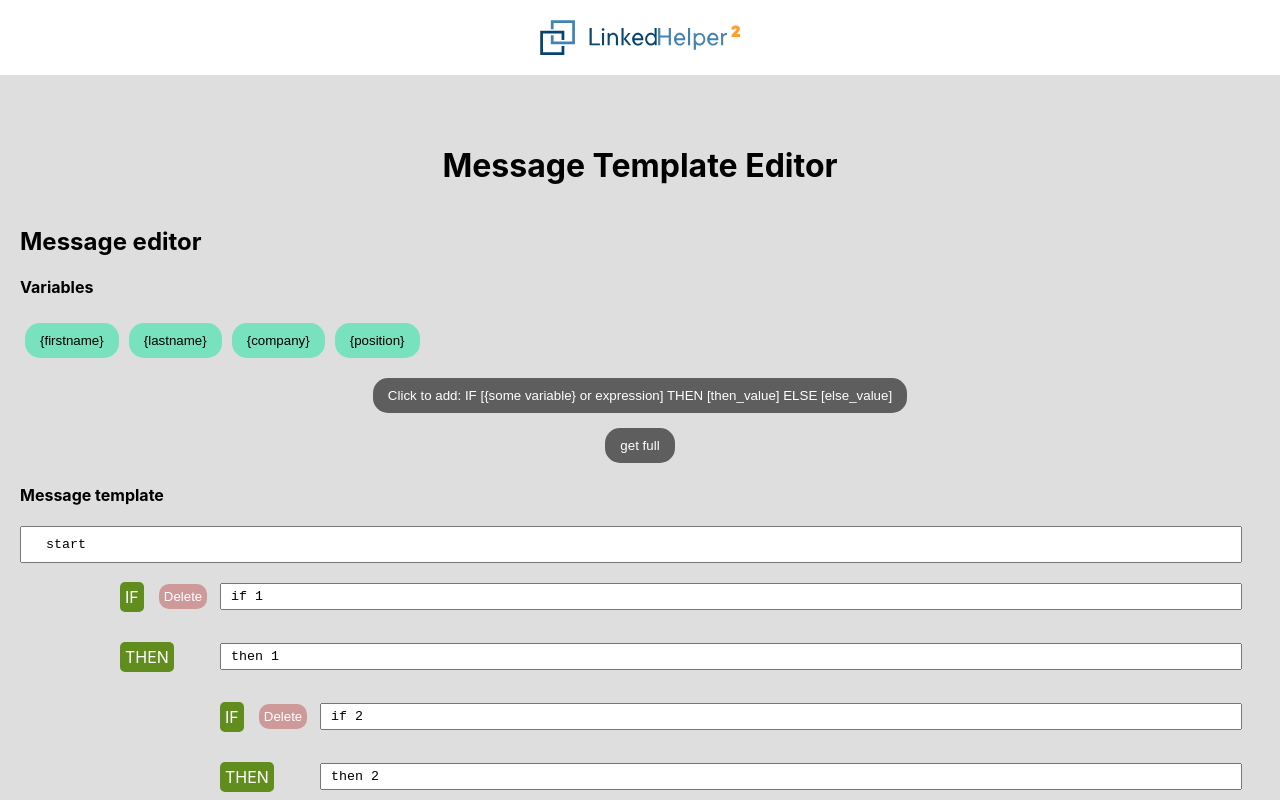
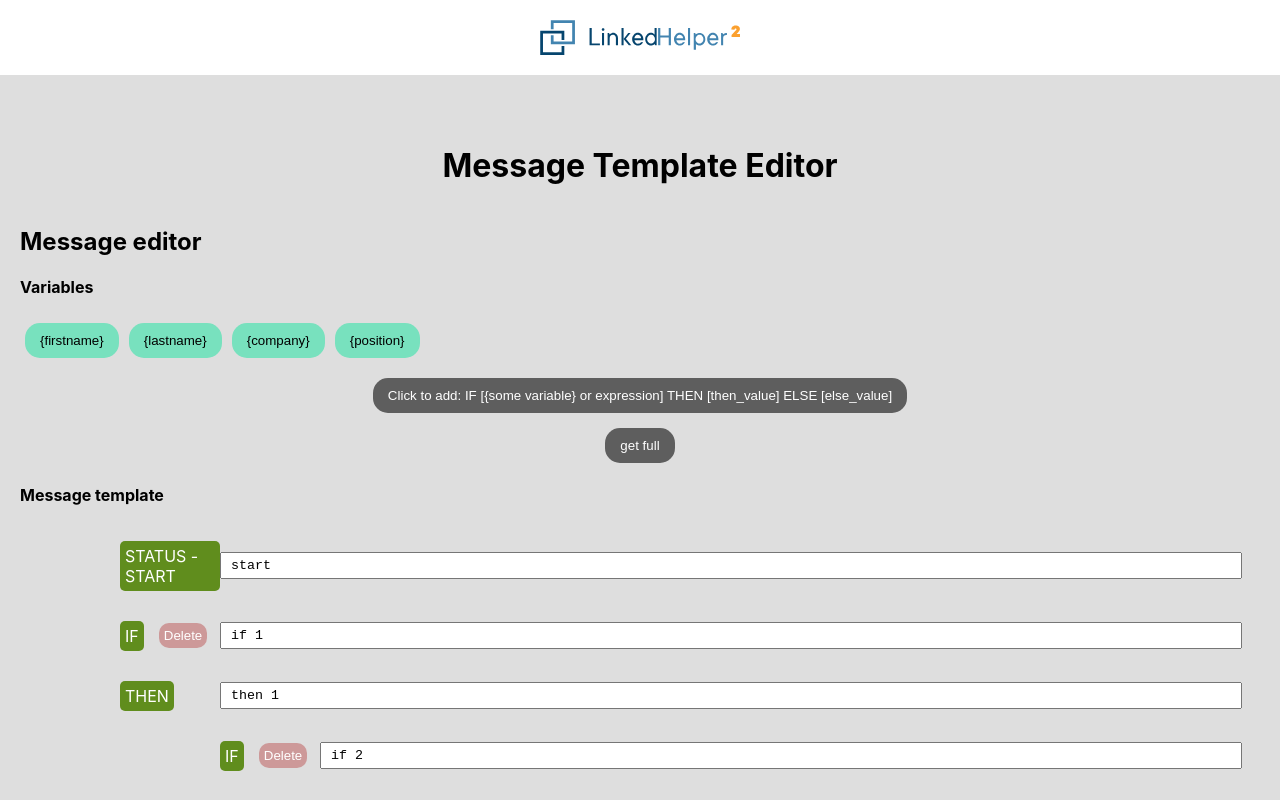
Before and after one commit to MaDKnighT404/linked-helper, a React (Create React App) app: page / in a window 1280 px wide. Both pictures are taken after a click on the button "Message Editor". Shown: the top 800 px of the page. Built offline with nearby package versions, Linux system fonts and the light colour scheme.

Commit message:
feat: add types

```diff
--- a/src/components/MessageTemplateEditor/Editor/Editor.tsx
+++ b/src/components/MessageTemplateEditor/Editor/Editor.tsx
@@ -1,12 +1,23 @@
+import React, { useState } from 'react';
 import TextareaAutosize from 'react-textarea-autosize';
-import { useState } from 'react';
 import { nanoid } from 'nanoid';
 import { Button } from '../../Button';
 
 import styles from './Editor.module.scss';
 
-const Editor = ({ variablesList }: { variablesList: string[] }) => {
-  const [editorStructure, setEditorStructure] = useState([
+interface Element {
+  text: string;
+  id: string;
+  focused: boolean;
+  deepLevel: number;
+  status: string;
+}
+
+type NestedElement = Element | NestedElement[];
+
+const Editor: React.FC<{ variablesList: string[] }> = ({ variablesList }) => {
+
+  const [editorStructure, setEditorStructure] = useState<NestedElement[]>([
     [{ text: 'start', id: nanoid(), focused: true, deepLevel: 1, status: 'status - start' }],
     [
       { text: 'if 1', id: nanoid(), focused: false, deepLevel: 1, status: 'if' },
@@ -40,9 +51,12 @@ const Editor = ({ variablesList }: { variablesList: string[] }) => {
     ],
   ]);
 
-  const handleDeleteButtonClick = (deepLevel: number) => {
-    const deleteElements = (elements: any[]): any[] => {
-      const updatedElements: any[] = [];
+
+
+
+  const handleDeleteButtonClick = (deepLevel: number, elements: NestedElement[]) => {
+    const deleteElements = (elements: NestedElement[]): NestedElement[] => {
+      const updatedElements: NestedElement[] = [];
 
       for (const element of elements) {
         if (Array.isArray(element)) {
@@ -61,51 +75,63 @@ const Editor = ({ variablesList }: { variablesList: string[] }) => {
     };
 
     setEditorStructure((prevStructure) => {
-      return deleteElements(prevStructure).flat();
+      const updatedStructure = deleteElements(elements).flat();
+      return updateDeepLevel(updatedStructure, 1);
     });
   };
 
-  console.log(editorStructure);
+  const updateDeepLevel = (elements: NestedElement[], currentDeepLevel: number): NestedElement[] => {
+    const updatedElements: NestedElement[] = [];
 
-  const renderTextareaElements = (elements: any[]): any[] => {
+    for (const element of elements) {
+      if (Array.isArray(element)) {
+        const updatedNestedElements = updateDeepLevel(element, currentDeepLevel + 1);
+        updatedElements.push(updatedNestedElements);
+      } else {
+        element.deepLevel = currentDeepLevel;
+        updatedElements.push(element);
+      }
+    }
+
+    return updatedElements;
+  };
+
+  const renderTextareaElements = (elements: NestedElement[]): JSX.Element[] => {
     return elements.map((element) => {
-      if (!Array.isArray(element)) {
-        if (element.status === 'status - start' || element.status === 'status - end') {
+      if (Array.isArray(element)) {
         return (
-            <div style={{ marginLeft: element.deepLevel * 100 - 100 }} key={element.id}>
-              <TextareaAutosize
-                id={element.id}
-                className={styles.editor__textarea}
-                value={element.text}
-              />
-            </div>
+          <React.Fragment key={(element as Element[])[0].id}>
+            {renderTextareaElements(element)}
+          </React.Fragment>
         );
-        } else {
+      }
+
+      const elementData = element as Element;
+
       return (
         <div
           className={styles.condition__part}
-              style={{ marginLeft: element.deepLevel * 100 }}
-              key={element.id}
+          style={{ marginLeft: elementData.deepLevel * 100 }}
+          key={elementData.id}
         >
           <div className={styles.condition__label}>
             <div className={styles['condition__state-wrapper']}>
-                  <span className={styles.condition__state}>{element.status.toUpperCase()}</span>
-                  {element.status === 'if' && (
+              <span className={styles.condition__state}>{elementData.status.toUpperCase()}</span>
+              {elementData.status === 'if' && (
                 <Button
                   title="Delete"
                   className="button_delete"
-                      onClick={() => handleDeleteButtonClick(element.deepLevel)}
+                  onClick={() => handleDeleteButtonClick(elementData.deepLevel, editorStructure)}
                 />
               )}
             </div>
-                <TextareaAutosize className={styles.condition__textaria} value={element.text} />
+            <TextareaAutosize
+              className={styles.condition__textaria}
+              value={elementData.text}
+            />
           </div>
         </div>
       );
-        }
-      } else {
-        return renderTextareaElements(element);
-      }
     });
   };
 
```
Lines whose indentation alone changed are shown as unchanged.
